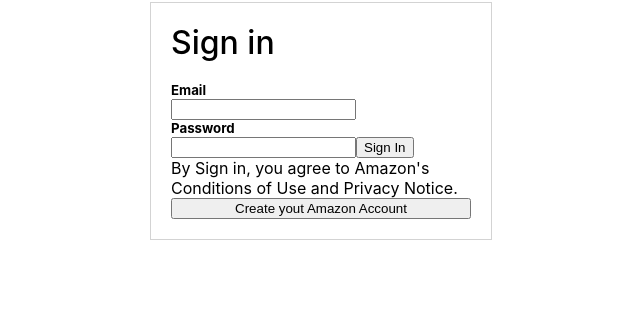
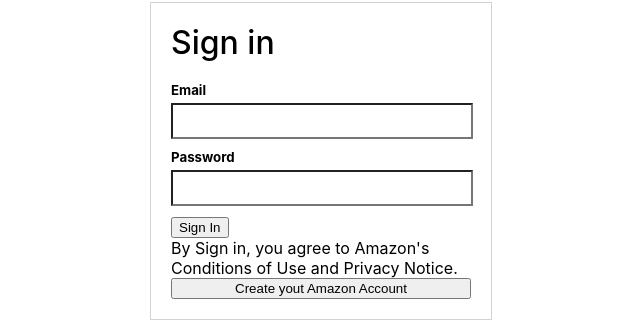
Before and after one commit to afrinnusrat/amazon-clone-wilden, a React (Create React App) app: page /login in a window 1280 px wide. Shown: the part 117-439 px from the top of the page, without its empty margins (319-959 px from the left). Built offline with nearby package versions, Linux system fonts and the light colour scheme.

Commit message:
css untuk h5 dan input tag di login page

```diff
--- a/src/Login.css
+++ b/src/Login.css
@@ -19,6 +19,17 @@
   margin-bottom: 20px;
 }
 
+.login__container > form > h5 {
+  margin-bottom: 5px;
+}
+
+.login__container > form > input {
+  height: 30px;
+  margin-bottom: 10px;
+  background-color: #fff;
+  width: 98%;
+}
+
 .login__logo {
   margin-top: 20px;
   margin-bottom: 20px;
```
